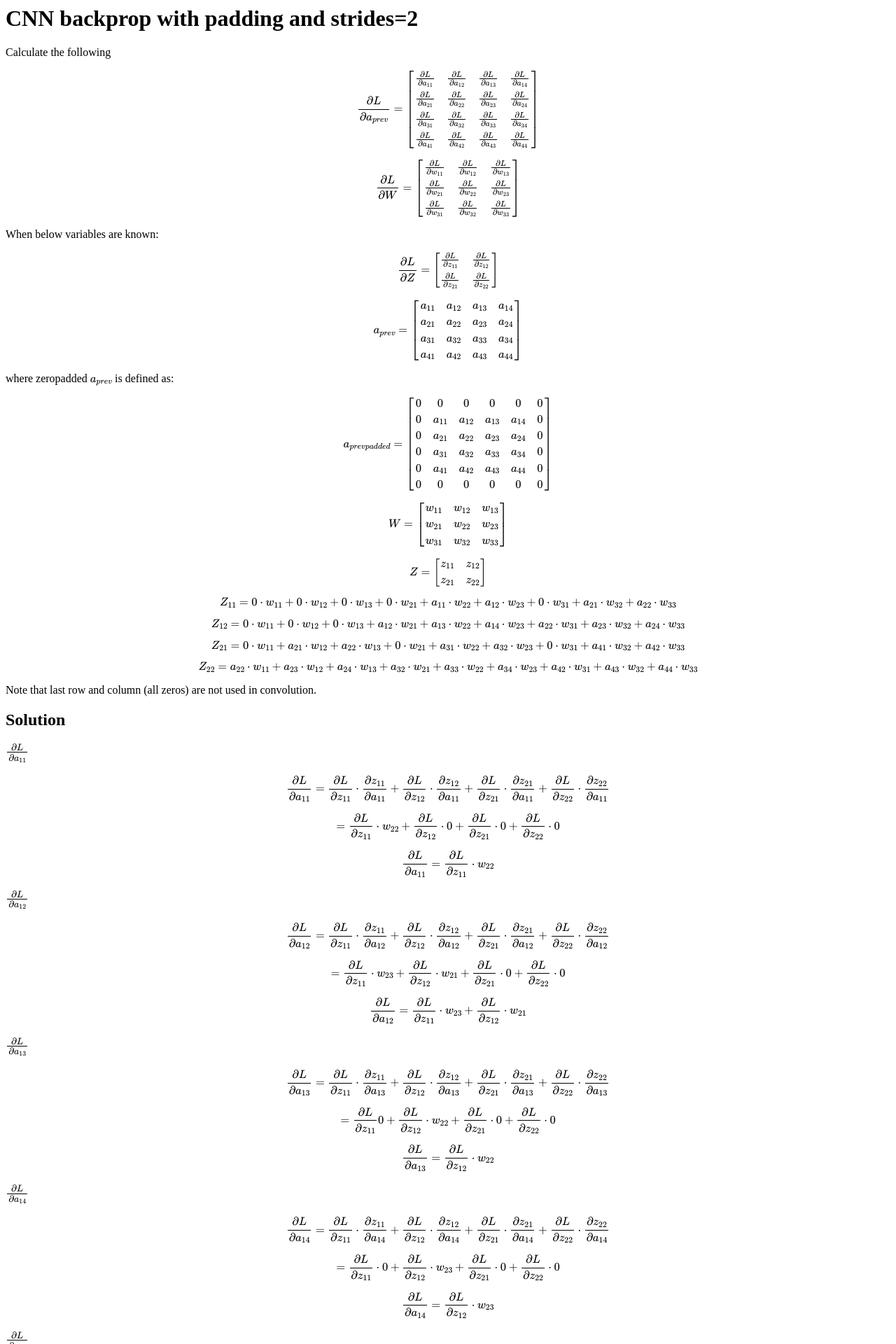
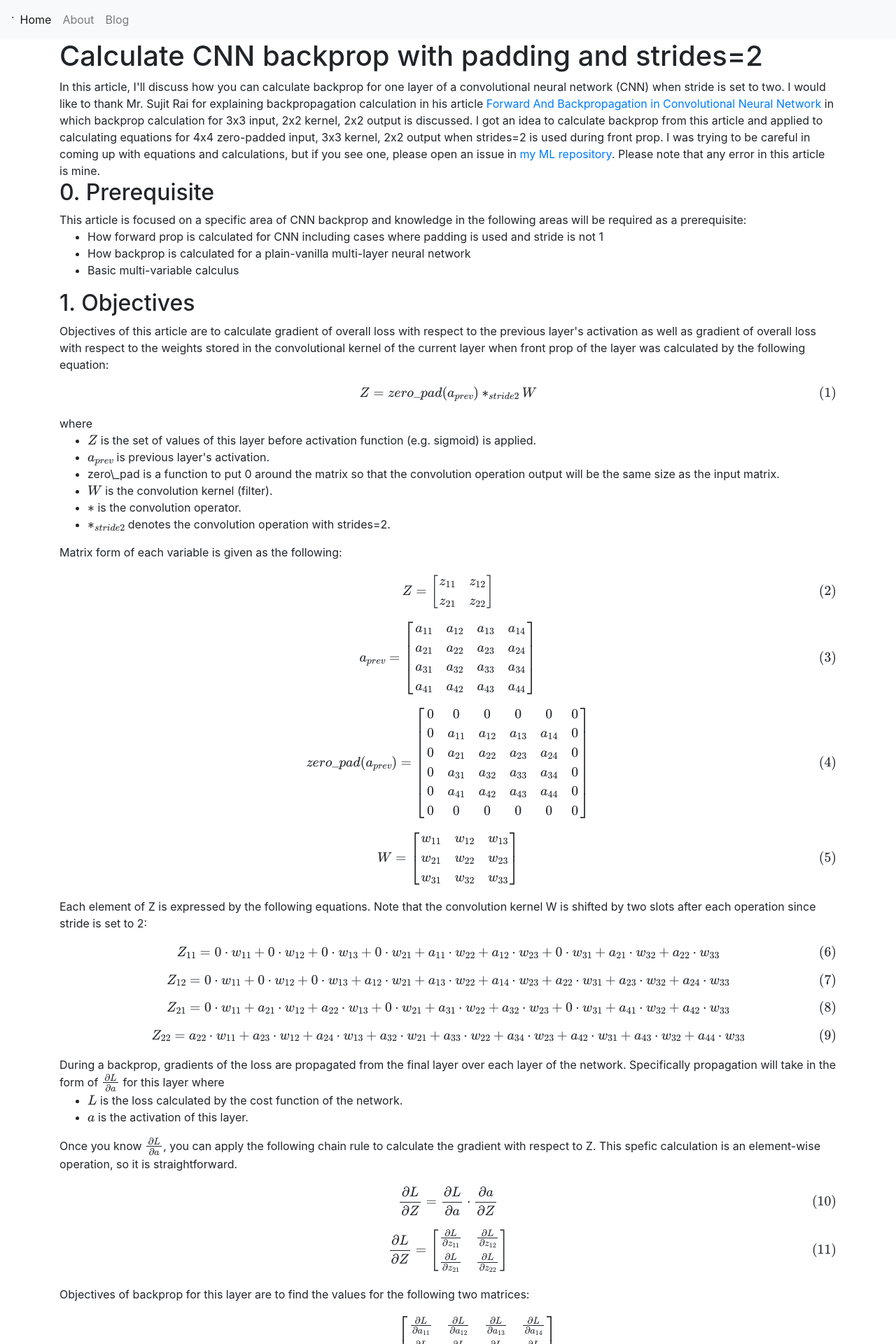
Before and after one commit to hideyukiinada/hideyukiinada.github.io, a Jekyll site: the page built from cnn_backprop_strides2.html, in a window 1280 px wide. Shown: the top 1920 px of the page at 70% size. Built offline with Jekyll 4.4.1, drawn with Linux system fonts in a browser that asks for light colours; nearby versions of some CDN libraries; formulas are drawn with MathJax 3; some of the changed text lies outside the part shown.

Commit message:
Done with cnn backdrop draft

```diff
--- a/_sass/main.scss
+++ b/_sass/main.scss
@@ -1,3 +1,7 @@
 .current {
   color: green;
 }
+
+.spacer {
+  height: "10px;"
+}
--- a/cnn_backprop_strides2.html
+++ b/cnn_backprop_strides2.html
@@ -1,44 +1,49 @@
-<html>
-<head>
-<script type="text/javascript">
-		MathJax.Hub.Config({
-			TeX: { equationNumbers: { autoNumber: "AMS" } }
-		});
-</script>
-<script type="text/javascript" async
-  src="https://cdnjs.cloudflare.com/ajax/libs/mathjax/2.7.2/MathJax.js?config=TeX-MML-AM_CHTML">
-</script>
-</head>
-<body>
-<h1>CNN backprop with padding and strides=2</h1>
+---
+layout: math
+subject: math
+short_name: math
+title: Calculate CNN backprop with padding and strides=2
+---
 
-Calculate the following
+In this article, I'll discuss how you can calculate backprop for one layer of a convolutional neural network (CNN) when stride is set to two.
+I would like to thank Mr. Sujit Rai for explaining backpropagation calculation in his article <a href="https://medium.com/@2017csm1006/forward-and-backpropagation-in-convolutional-neural-network-4dfa96d7b37e">Forward And Backpropagation in Convolutional Neural Network</a>
+in which backprop calculation for 3x3 input, 2x2 kernel, 2x2 output is discussed.  I got an idea to calculate
+backprop from this article and applied to calculating equations for 4x4 zero-padded input, 3x3 kernel, 2x2 output when strides=2 is used during front prop.
+I was trying to be careful in coming up with equations and calculations, but if you see one,
+please open an issue in <a href="https://github.com/hideyukiinada/ml">my ML repository</a>.
+Please note that any error in this article is mine.
 
+<h2>0. Prerequisite</h2>
+This article is focused on a specific area of CNN backprop and knowledge in the following areas will be required as a prerequisite:
+<ul>
+<li>How forward prop is calculated for CNN including cases where padding is used and stride is not 1</li>
+<li>How backprop is calculated for a plain-vanilla multi-layer neural network</li>
+<li>Basic multi-variable calculus</li>
+</ul>
+<h2>1. Objectives</h2>
+Objectives of this article are to calculate gradient of overall loss with respect to the previous layer's
+activation as well as gradient of overall loss with respect to the weights stored in the
+convolutional kernel of the current layer when front prop of the layer was calculated by the following equation:
 \begin{equation}
-\frac{\partial L}{\partial a_{prev}} =
-\begin{bmatrix}
-		\frac{\partial L}{\partial a_{11}} & \frac{\partial L}{\partial a_{12}} & \frac{\partial L}{\partial a_{13}} & \frac{\partial L}{\partial a_{14}} \\
-		\frac{\partial L}{\partial a_{21}} & \frac{\partial L}{\partial a_{22}} & \frac{\partial L}{\partial a_{23}} & \frac{\partial L}{\partial a_{24}} \\
-		\frac{\partial L}{\partial a_{31}} & \frac{\partial L}{\partial a_{32}} & \frac{\partial L}{\partial a_{33}} & \frac{\partial L}{\partial a_{34}} \\
-		\frac{\partial L}{\partial a_{41}} & \frac{\partial L}{\partial a_{42}} & \frac{\partial L}{\partial a_{43}} & \frac{\partial L}{\partial a_{44}}
-\end{bmatrix}
+Z = zero\_pad(a_{prev}) *_{stride2} W
 \end{equation}
 
+where
+<ul>
+<li>\(Z\) is the set of values of this layer before activation function (e.g. sigmoid) is applied.</li>
+<li>\(a_{prev}\) is previous layer's activation.</li>
+<li>zero\_pad is a function to put 0 around the matrix so that the convolution operation output will be the same size as the input matrix.</li>
+<li>\(W\) is the convolution kernel (filter).</li>
+<li>\(*\) is the convolution operator.</li>
+<li>\(*_{stride2}\) denotes the convolution operation with strides=2.</li>
+</ul>
+
+Matrix form of each variable is given as the following:
 \begin{equation}
-\frac{\partial L}{\partial W} =
+Z =
 \begin{bmatrix}
-\frac{\partial L}{\partial w_{11}} & \frac{\partial L}{\partial w_{12}} & \frac{\partial L}{\partial w_{13}}  \\
-\frac{\partial L}{\partial w_{21}} & \frac{\partial L}{\partial w_{22}} & \frac{\partial L}{\partial w_{23}}  \\
-\frac{\partial L}{\partial w_{31}} & \frac{\partial L}{\partial w_{32}} & \frac{\partial L}{\partial w_{33}}
-\end{bmatrix}
-\end{equation}
-
-When below variables are known:
-\begin{equation}
-\frac{\partial L}{\partial Z} =
-\begin{bmatrix}
-\frac{\partial L}{\partial z_{11}} & \frac{\partial L}{\partial z_{12}}  \\
-\frac{\partial L}{\partial z_{21}} & \frac{\partial L}{\partial z_{22}}  \\
+		z_{11} & z_{12} \\
+		z_{21} & z_{22}
 \end{bmatrix}
 \end{equation}
 
@@ -52,9 +57,8 @@ a_{prev} =
 \end{bmatrix}
 \end{equation}
 
-where zeropadded \( a_{prev} \) is defined as:
 \begin{equation}
-a_{prev padded}  =
+zero\_pad(a_{prev}) =
 \begin{bmatrix}
 		0 & 0 & 0 & 0 & 0 & 0 \\
 		0 & a_{11} & a_{12} & a_{13} & a_{14} & 0 \\
@@ -74,13 +78,7 @@ W =
 \end{bmatrix}
 \end{equation}
 
-\begin{equation}
-Z =
-\begin{bmatrix}
-		z_{11} & z_{12} \\
-		z_{21} & z_{22}
-\end{bmatrix}
-\end{equation}
+Each element of Z is expressed by the following equations.  Note that the convolution kernel W is shifted by two slots after each operation since stride is set to 2:
 
 \begin{equation}
 Z_{11} =
@@ -110,10 +108,66 @@ a_{32} \cdot w_{21} + a_{33} \cdot w_{22} + a_{34} \cdot w_{23} +
 a_{42} \cdot w_{31} + a_{43} \cdot w_{32} + a_{44} \cdot w_{33}
 \end{equation}
 
-Note that last row and column (all zeros) are not used in convolution.
+During a backprop, gradients of the loss are propagated from the final layer over each layer of the network.
+Specifically propagation will take in the form of \( \frac{\partial L}{\partial a} \) for this layer
+where
+<ul>
+<li>\(L\) is the loss calculated by the cost function of the network.
+<li>\(a\) is the activation of this layer.</li>
+</ul>
 
-<h2>Solution</h2>
-<h3>\( \frac{\partial L}{\partial a_{11}} \)</h3>
+Once you know \( \frac{\partial L}{\partial a}\), you can apply the following chain rule to calculate the gradient with respect to Z.
+This spefic calculation is an element-wise operation, so it is straightforward.
+\begin{equation}
+\frac{\partial L}{\partial Z} = \frac{\partial L}{\partial a} \cdot \frac{\partial a}{\partial Z}
+\end{equation}
+
+\begin{equation}
+\frac{\partial L}{\partial Z} =
+\begin{bmatrix}
+\frac{\partial L}{\partial z_{11}} & \frac{\partial L}{\partial z_{12}}  \\
+\frac{\partial L}{\partial z_{21}} & \frac{\partial L}{\partial z_{22}}  \\
+\end{bmatrix}
+\end{equation}
+
+Objectives of backprop for this layer are to find the values for the following two matrices:
+\begin{equation}
+\frac{\partial L}{\partial a_{prev}} =
+\begin{bmatrix}
+		\frac{\partial L}{\partial a_{11}} & \frac{\partial L}{\partial a_{12}} & \frac{\partial L}{\partial a_{13}} & \frac{\partial L}{\partial a_{14}} \\
+		\frac{\partial L}{\partial a_{21}} & \frac{\partial L}{\partial a_{22}} & \frac{\partial L}{\partial a_{23}} & \frac{\partial L}{\partial a_{24}} \\
+		\frac{\partial L}{\partial a_{31}} & \frac{\partial L}{\partial a_{32}} & \frac{\partial L}{\partial a_{33}} & \frac{\partial L}{\partial a_{34}} \\
+		\frac{\partial L}{\partial a_{41}} & \frac{\partial L}{\partial a_{42}} & \frac{\partial L}{\partial a_{43}} & \frac{\partial L}{\partial a_{44}}
+\end{bmatrix}
+\end{equation}
+
+\begin{equation}
+\frac{\partial L}{\partial W} =
+\begin{bmatrix}
+\frac{\partial L}{\partial w_{11}} & \frac{\partial L}{\partial w_{12}} & \frac{\partial L}{\partial w_{13}}  \\
+\frac{\partial L}{\partial w_{21}} & \frac{\partial L}{\partial w_{22}} & \frac{\partial L}{\partial w_{23}}  \\
+\frac{\partial L}{\partial w_{31}} & \frac{\partial L}{\partial w_{32}} & \frac{\partial L}{\partial w_{33}}
+\end{bmatrix}
+\end{equation}
+
+<h2>2. Solution</h2>
+<h3>2.1. Calculate \(\frac{\partial L}{\partial a_{prev}}\)</h3>
+To find \(\frac{\partial L}{\partial a_{prev}}\), we just have to calculate each of 16 elements of the matrix \( (12) \).
+Note that for all the 16 equations below, the second equation is derived by substituting w for the partial
+derivative of z with respect to a.  This is done by differentiating both sides of equations
+\( (6) \) through \( (9) \) with respect to \( a \).
+
+Let's take an example of \( (6) \).
+Differentiating both sides of the equation with respect to \( a_{11} \) yields
+\begin{equation}
+\frac{\partial z_{11}}{\partial a_{11}} = w_{22}
+\end{equation}
+This is because all other terms on the right side will disappear during differentiation.
+
+<div class="spacer"></div>
+<h3>2.1. Calculate \(\frac{\partial L}{\partial a_{prev}}\)</h3>
+<h4>2.1.1. Calculate 16 elements</h4>
+<h5>\( \frac{\partial L}{\partial a_{11}} \)</h5>
 \begin{equation}
 \frac{\partial L}{\partial a_{11}} =
 \frac{\partial L}{\partial z_{11}} \cdot \frac{\partial z_{11}}{\partial a_{11}} +
@@ -135,7 +189,7 @@ Note that last row and column (all zeros) are not used in convolution.
 \frac{\partial L}{\partial z_{11}} \cdot w_{22}
 \end{equation}
 
-<h3>\( \frac{\partial L}{\partial a_{12}} \)</h3>
+<h5>\( \frac{\partial L}{\partial a_{12}} \)</h5>
 
 \begin{equation}
 \frac{\partial L}{\partial a_{12}} =
@@ -159,7 +213,7 @@ Note that last row and column (all zeros) are not used in convolution.
 \frac{\partial L}{\partial z_{12}} \cdot w_{21}
 \end{equation}
 
-<h3>\( \frac{\partial L}{\partial a_{13}} \)</h3>
+<h5>\( \frac{\partial L}{\partial a_{13}} \)</h5>
 
 \begin{equation}
 \frac{\partial L}{\partial a_{13}} =
@@ -182,7 +236,7 @@ Note that last row and column (all zeros) are not used in convolution.
 \frac{\partial L}{\partial z_{12}} \cdot w_{22}
 \end{equation}
 
-<h3>\( \frac{\partial L}{\partial a_{14}} \)</h3>
+<h5>\( \frac{\partial L}{\partial a_{14}} \)</h5>
 
 \begin{equation}
 \frac{\partial L}{\partial a_{14}} =
@@ -205,7 +259,7 @@ Note that last row and column (all zeros) are not used in convolution.
 \frac{\partial L}{\partial z_{12}} \cdot w_{23}
 \end{equation}
 
-<h3>\( \frac{\partial L}{\partial a_{21}} \)</h3>
+<h5>\( \frac{\partial L}{\partial a_{21}} \)</h5>
 
 \begin{equation}
 \frac{\partial L}{\partial a_{21}} =
@@ -230,7 +284,7 @@ Note that last row and column (all zeros) are not used in convolution.
 \end{equation}
 
 
-<h3>\( \frac{\partial L}{\partial a_{22}} \)</h3>
+<h5>\( \frac{\partial L}{\partial a_{22}} \)</h5>
 
 \begin{equation}
 \frac{\partial L}{\partial a_{22}} =
@@ -248,7 +302,7 @@ Note that last row and column (all zeros) are not used in convolution.
 \frac{\partial L}{\partial z_{22}} \cdot w_{11}
 \end{equation}
 
-<h3>\( \frac{\partial L}{\partial a_{23}} \)</h3>
+<h5>\( \frac{\partial L}{\partial a_{23}} \)</h5>
 
 \begin{equation}
 \frac{\partial L}{\partial a_{23}} =
@@ -273,7 +327,7 @@ Note that last row and column (all zeros) are not used in convolution.
 \end{equation}
 
 
-<h3>\( \frac{\partial L}{\partial a_{24}} \)</h3>
+<h5>\( \frac{\partial L}{\partial a_{24}} \)</h5>
 
 \begin{equation}
 \frac{\partial L}{\partial a_{24}} =
@@ -297,7 +351,7 @@ Note that last row and column (all zeros) are not used in convolution.
 \frac{\partial L}{\partial z_{22}} \cdot w_{13}
 \end{equation}
 
-<h3>\( \frac{\partial L}{\partial a_{31}} \)</h3>
+<h5>\( \frac{\partial L}{\partial a_{31}} \)</h5>
 
 \begin{equation}
 \frac{\partial L}{\partial a_{31}} =
@@ -320,7 +374,7 @@ Note that last row and column (all zeros) are not used in convolution.
 \frac{\partial L}{\partial z_{21}} \cdot w_{22}
 \end{equation}
 
-<h3>\( \frac{\partial L}{\partial a_{32}} \)</h3>
+<h5>\( \frac{\partial L}{\partial a_{32}} \)</h5>
 
 \begin{equation}
 \frac{\partial L}{\partial a_{32}} =
@@ -344,7 +398,7 @@ Note that last row and column (all zeros) are not used in convolution.
 \frac{\partial L}{\partial z_{22}} \cdot w_{21}
 \end{equation}
 
-<h3>\( \frac{\partial L}{\partial a_{33}} \)</h3>
+<h5>\( \frac{\partial L}{\partial a_{33}} \)</h5>
 
 \begin{equation}
 \frac{\partial L}{\partial a_{33}} =
@@ -367,7 +421,7 @@ Note that last row and column (all zeros) are not used in convolution.
 \frac{\partial L}{\partial z_{22}} \cdot w_{22}
 \end{equation}
 
-<h3>\( \frac{\partial L}{\partial a_{34}} \)</h3>
+<h5>\( \frac{\partial L}{\partial a_{34}} \)</h5>
 
 \begin{equation}
 \frac{\partial L}{\partial a_{34}} =
@@ -391,7 +445,7 @@ Note that last row and column (all zeros) are not used in convolution.
 \end{equation}
 
 
-<h3>\( \frac{\partial L}{\partial a_{41}} \)</h3>
+<h5>\( \frac{\partial L}{\partial a_{41}} \)</h5>
 
 \begin{equation}
 \frac{\partial L}{\partial a_{41}} =
@@ -414,7 +468,7 @@ Note that last row and column (all zeros) are not used in convolution.
 \frac{\partial L}{\partial z_{21}} \cdot w_{32}
 \end{equation}
 
-<h3>\( \frac{\partial L}{\partial a_{42}} \)</h3>
+<h5>\( \frac{\partial L}{\partial a_{42}} \)</h5>
 
 \begin{equation}
 \frac{\partial L}{\partial a_{42}} =
@@ -438,7 +492,7 @@ Note that last row and column (all zeros) are not used in convolution.
 \frac{\partial L}{\partial z_{22}} \cdot w_{31}
 \end{equation}
 
-<h3>\( \frac{\partial L}{\partial a_{43}} \)</h3>
+<h5>\( \frac{\partial L}{\partial a_{43}} \)</h5>
 
 \begin{equation}
 \frac{\partial L}{\partial a_{43}} =
@@ -461,7 +515,7 @@ Note that last row and column (all zeros) are not used in convolution.
 \frac{\partial L}{\partial z_{22}} \cdot w_{32}
 \end{equation}
 
-<h3>\( \frac{\partial L}{\partial a_{44}} \)</h3>
+<h5>\( \frac{\partial L}{\partial a_{44}} \)</h5>
 
 \begin{equation}
 \frac{\partial L}{\partial a_{43}} =
@@ -483,8 +537,8 @@ Note that last row and column (all zeros) are not used in convolution.
 \frac{\partial L}{\partial a_{44}} =
 \frac{\partial L}{\partial z_{22}} \cdot w_{33}
 \end{equation}
-<hr>
-h1>CNN backprop with padding and strides=2</h1>
+
+Now if we put all the elements into a matrix, we will get:
 
 \begin{equation}
 \frac{\partial L}{\partial a_{prev}} =
@@ -533,43 +587,47 @@ h1>CNN backprop with padding and strides=2</h1>
 \end{bmatrix}
 \end{equation}
 
-<h2>Insert zero rows and columns into Z</h2>
+<h4>2.1.2. Simplifying the equations</h4>
+This looks hairy and seems hard to calculate.  However, you'll soon see that that's not the case.
 
+<h5>Step 1. Interweave \( \frac{\partial L}{\partial z} \) with zeros</h5>
+First step is to put a row and a column after every element of \( \frac{\partial L}{\partial z} \):
 \begin{equation}
-Z =
+\frac{\partial L}{\partial z} =
 \begin{bmatrix}
-		z_{11} & z_{12} \\
-		z_{21} & z_{22}
+\frac{\partial L}{\partial z_{11}} & \frac{\partial L}{\partial z_{12}} \\
+\frac{\partial L}{\partial z_{21}} & \frac{\partial L}{\partial z_{22}}
 \end{bmatrix}
 \end{equation}
 
-
 \begin{equation}
-Z_{2} =
+zero \_ interweave(\frac{\partial L}{\partial z}) =
 \begin{bmatrix}
-		z_{11} & 0 & z_{12} & 0 \\
+\frac{\partial L}{\partial z_{11}} & 0 & \frac{\partial L}{\partial z_{12}} & 0 \\
 		0 & 0 & 0 & 0 \\
-		z_{21} & 0 & z_{22} & 0 \\
+		\frac{\partial L}{\partial z_{21}} & 0 & \frac{\partial L}{\partial z_{22}} & 0 \\
 		0 & 0 & 0 & 0
 \end{bmatrix}
 \end{equation}
 
-<h2>Zeropad Z</h2>
+<h5>Step 2. zero-pad along the edges</h5>
+Next step is to put zero along the edges.
+
 \begin{equation}
-Z_{3} =
+zero\_pad(zero \_ interweave(\frac{\partial L}{\partial z})) =
 \begin{bmatrix}
 		0 & 0 & 0 & 0 & 0 & 0 \\
-		0 & z_{11} & 0 & z_{12} & 0 & 0 \\
+		0 & \frac{\partial L}{\partial z_{11}}  & 0 & \frac{\partial L}{\partial z_{12}} & 0 & 0 \\
 		0 & 0 & 0 & 0 & 0 & 0 \\
-		0 & z_{21} & 0 & z_{22} & 0 & 0 \\
+		0 & \frac{\partial L}{\partial z_{21}}  & 0 & \frac{\partial L}{\partial z_{22}} & 0 & 0 \\
 		0 & 0 & 0 & 0 & 0 & 0 \\
 		0 & 0 & 0 & 0 & 0 & 0 \\
 \end{bmatrix}
 \end{equation}
 
-Flip W vertically and horizontally.
+<h5>Step 3. Flip W vertically and horizontally.</h5>
 \begin{equation}
-W_{2} =
+W_{2} = flip_{verthorz}(W) =
 \begin{bmatrix}
 		w_{33} & w_{32} & w_{31}  \\
 		w_{23} & w_{22} & w_{21}  \\
@@ -577,12 +635,20 @@ W_{2} =
 \end{bmatrix}
 \end{equation}
 
+where \(flip_{verthorz}(W) \) is an operator to flip the matrix both vertically and horizontally.
+
+<h5>Step 4. Convolve two matrices</h5>
 \begin{equation}
-\frac{\partial L}{\partial a_{prev}} = Z_{3} * W_{2}
+\frac{\partial L}{\partial a_{prev}} = zero\_pad(zero \_ interweave(\frac{\partial L}{\partial z})) * W_{2}
 \end{equation}
 
-<hr>
-<h3>\( \frac{\partial L}{\partial w_{11}} \)</h3>
+This yields the same matrix as \( 62 \).
+
+<h3>2.2. Calculate \(\frac{\partial L}{\partial W}\)</h3>
+Calculating \(\frac{\partial L}{\partial W}\) is similar to the steps above.
+We just have to calculate each of the 9 elements of the matrix \( (13) \) this time.
+<h4>2.2.1. Calculate 9 elements</h4>
+<h5>\( \frac{\partial L}{\partial w_{11}} \)</h5>
 
 \begin{equation}
 \frac{\partial L}{\partial w_{11}} =
@@ -605,7 +671,7 @@ W_{2} =
 \frac{\partial L}{\partial z_{22}} \cdot a_{22}
 \end{equation}
 
-<h3>\( \frac{\partial L}{\partial w_{12}} \)</h3>
+<h5>\( \frac{\partial L}{\partial w_{12}} \)</h5>
 
 \begin{equation}
 \frac{\partial L}{\partial w_{12}} =
@@ -629,7 +695,7 @@ W_{2} =
 \frac{\partial L}{\partial z_{22}} \cdot a_{23}
 \end{equation}
 
-<h3>\( \frac{\partial L}{\partial w_{13}} \)</h3>
+<h5>\( \frac{\partial L}{\partial w_{13}} \)</h5>
 
 \begin{equation}
 \frac{\partial L}{\partial w_{13}} =
@@ -653,7 +719,7 @@ W_{2} =
 \frac{\partial L}{\partial z_{22}} \cdot a_{24}
 \end{equation}
 
-<h3>\( \frac{\partial L}{\partial w_{21}} \)</h3>
+<h5>\( \frac{\partial L}{\partial w_{21}} \)</h5>
 
 \begin{equation}
 \frac{\partial L}{\partial w_{21}} =
@@ -677,7 +743,7 @@ W_{2} =
 \frac{\partial L}{\partial z_{22}} \cdot a_{32}
 \end{equation}
 
-<h3>\( \frac{\partial L}{\partial w_{22}} \)</h3>
+<h5>\( \frac{\partial L}{\partial w_{22}} \)</h5>
 
 \begin{equation}
 \frac{\partial L}{\partial w_{22}} =
@@ -695,7 +761,7 @@ W_{2} =
 \frac{\partial L}{\partial z_{22}} \cdot a_{33}
 \end{equation}
 
-<h3>\( \frac{\partial L}{\partial w_{23}} \)</h3>
+<h5>\( \frac{\partial L}{\partial w_{23}} \)</h5>
 
 \begin{equation}
 \frac{\partial L}{\partial w_{23}} =
@@ -713,7 +779,7 @@ W_{2} =
 \frac{\partial L}{\partial z_{22}} \cdot a_{34}
 \end{equation}
 
-<h3>\( \frac{\partial L}{\partial w_{31}} \)</h3>
+<h5>\( \frac{\partial L}{\partial w_{31}} \)</h5>
 
 \begin{equation}
 \frac{\partial L}{\partial w_{21}} =
@@ -737,7 +803,7 @@ W_{2} =
 \frac{\partial L}{\partial z_{22}} \cdot a_{42}
 \end{equation}
 
-<h3>\( \frac{\partial L}{\partial w_{32}} \)</h3>
+<h5>\( \frac{\partial L}{\partial w_{32}} \)</h5>
 
 \begin{equation}
 \frac{\partial L}{\partial w_{32}} =
@@ -755,7 +821,7 @@ W_{2} =
 \frac{\partial L}{\partial z_{22}} \cdot a_{43}
 \end{equation}
 
-<h3>\( \frac{\partial L}{\partial w_{33}} \)</h3>
+<h5>\( \frac{\partial L}{\partial w_{33}} \)</h5>
 
 \begin{equation}
 \frac{\partial L}{\partial w_{23}} =
@@ -815,11 +881,29 @@ W_=
 
 \end{bmatrix}
 \end{equation}
-<hr>
-This means:
+
+<h4>2.2.2. Simplifying the equations</h4>
+This matrix also looks complicated, but we can simplify using the below steps.
+
+<h5>Step 1. Interweave \( \frac{\partial L}{\partial z} \) with zeros</h5>
+First step is to put a row and a column after every element of \( Z \).  This operation is the same as the one
+discussed in 2.1.2.
 
 \begin{equation}
-a_{prev padded}  =
+zero \_ interweave(\frac{\partial L}{\partial z}) =
+\begin{bmatrix}
+\frac{\partial L}{\partial z_{11}} & 0 & \frac{\partial L}{\partial z_{12}} & 0 \\
+		0 & 0 & 0 & 0 \\
+		\frac{\partial L}{\partial z_{21}} & 0 & \frac{\partial L}{\partial z_{22}} & 0 \\
+		0 & 0 & 0 & 0
+\end{bmatrix}
+\end{equation}
+
+<h5>Step 2. Zero-pad \(a_{prev} \)</h5>
+Put zeros along the edges of \( a_{prev} \).  This is the same operation as in \( (4) \).
+
+\begin{equation}
+zero\_pad(a_{prev})  =
 \begin{bmatrix}
 		0 & 0 & 0 & 0 & 0 & 0 \\
 		0 & a_{11} & a_{12} & a_{13} & a_{14} & 0 \\
@@ -830,29 +914,9 @@ a_{prev padded}  =
 \end{bmatrix}
 \end{equation}
 
-
-<h2>Zeropad Z</h2>
+<h5>Step 3. Convolve two matrices</h5>
 \begin{equation}
-\frac{\partial L}{\partial Z_{2}} =
-\begin{bmatrix}
-
-		\frac{\partial L}{\partial z_{11}} & 0 & \frac{\partial L}{\partial z_{12}} & 0 \\
-		0 & 0 & 0 & 0 \\
-		\frac{\partial L}{\partial z_{21}} & 0 & \frac{\partial L}{\partial z_{22}} & 0 \\
-		0 & 0 & 0 & 0 \\
-\end{bmatrix}
+\frac{\partial L}{\partial W} = zero\_pad(a_{prev}) * zero \_ interweave(\frac{\partial L}{\partial Z})
 \end{equation}
 
-
-
-
-
-
-\begin{equation}
-\frac{\partial L}{\partial W} = zeropad(a_{prev}) * \frac{\partial L}{\partial Z_{2}}
-\end{equation}
-
-Note: operator * means convolution operation and does not mean an element-wise multiplication.
-The operand on the right side of the operator is the conv kernel.
-</body>
-</html>
+This yields the same matrix as \( 91 \), and we are done.
```
